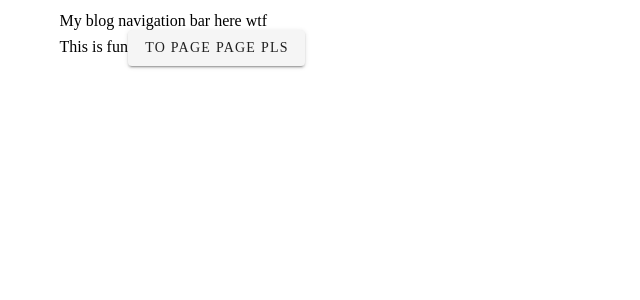
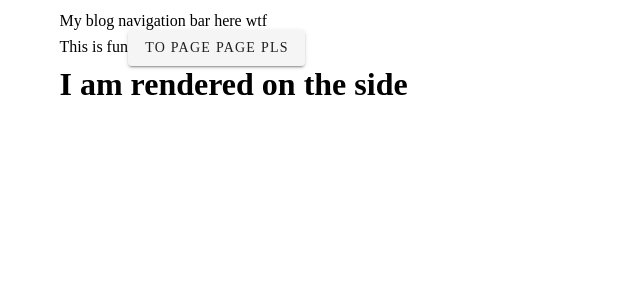
Before and after one commit to Alberto-Alive/Vue2-Tutorial, a Nuxt app: page /fun in a window 1280 px wide. Shown: the top 300 px of the page, without its empty margins (0-640 px from the left). Built offline with nearby package versions, Linux system fonts and the light colour scheme.

Commit message:
check if page is rendered server or client side

```diff
--- a/pages/fun.vue
+++ b/pages/fun.vue
@@ -2,13 +2,17 @@
   <div>
     <span>This is fun</span>
     <v-btn to="/page"> To page page pls</v-btn>
+    <h1>I am rendered on the {{ renderedOn }} side</h1>
   </div>
 </template>
 
 
 <script>
   export default {
-    layout: 'layoutnew'
+    layout: 'layoutnew',
     // page component definitions
+    asyncData() {
+      return { renderedOn: process.client ? 'client' : 'server' }
+    }
   }
 </script>
```
